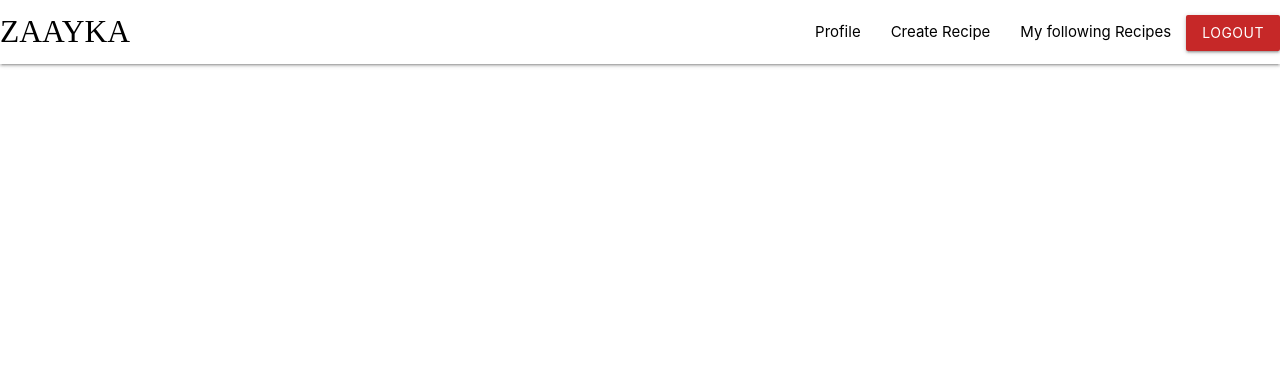
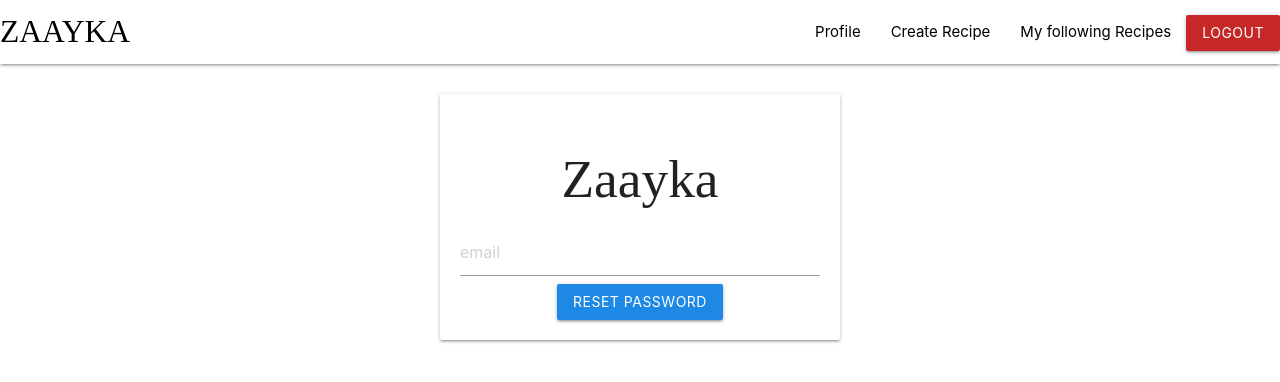
Before and after one commit to nupur102002/Zaayka, a React (Create React App) app in the folder client/: page /reset in a window 1280 px wide. Shown: the top 382 px of the page. Built offline with nearby package versions, Linux system fonts and the light colour scheme; sample sign-in values are in the browser's storage; a web font is replaced by a local one.

Commit message:
reset password uploaded on client side

```diff
--- a/client/src/App.js
+++ b/client/src/App.js
@@ -10,6 +10,8 @@ import SignUp from "./components/screens/Signup"
 import CreateRecipe from "./components/screens/CreateRecipe"
 import SubscribedUserRecipe from './components/screens/SubscribesUserRecipe'
 import {reducer,initialState} from './reducers/userReducer'
+import Reset from './components/screens/Reset';
+import NewPassword from './components/screens/NewPassword';
 
 export const UserContext = createContext()
 
@@ -33,6 +35,8 @@ const Routing = ()=>{
         <Route path="/create" element={<CreateRecipe />} />
         <Route path="/profile/:userid" element={<UserProfile />} />
         <Route path="/myfollowingpost" element={<SubscribedUserRecipe/>} />
+        <Route exact path="/reset" element={<Reset />} />
+        <Route path="/reset/:token" element={<NewPassword />} />
     </Routes>
   )
 }
--- a/client/src/components/screens/Login.js
+++ b/client/src/components/screens/Login.js
@@ -69,6 +69,7 @@ const Login=()=>{
 
             <h5>
                 <Link to="/signup">Dont have an account ?</Link>
+                <Link to="/reset">Forgot Password ?</Link>
             </h5>
             </div>
       </div>
--- /dev/null
+++ b/client/src/components/screens/NewPassword.js
@@ -0,0 +1,11 @@
+import React from 'react'
+
+const NewPassword = () => {
+  return (
+    <div>
+
+    </div>
+  )
+}
+
+export default NewPassword
--- /dev/null
+++ b/client/src/components/screens/Reset.js
@@ -0,0 +1,56 @@
+import React,{useState} from 'react'
+import {useNavigate} from 'react-router-dom'
+import M from 'materialize-css'
+const Reset  = ()=>{
+    const navigate = useNavigate()
+    const [email,setEmail] = useState("")
+    const PostData = ()=>{
+        if(!/^(([^<>()\[\]\\.,;:\s@"]+(\.[^<>()\[\]\\.,;:\s@"]+)*)|(".+"))@((\[[0-9]{1,3}\.[0-9]{1,3}\.[0-9]{1,3}\.[0-9]{1,3}])|(([a-zA-Z\-0-9]+\.)+[a-zA-Z]{2,}))$/.test(email)){
+            M.toast({html: "invalid email",classes:"#c62828 red darken-3"})
+            return
+        }
+        fetch('/reset-password',{
+            method:"post",
+            headers:{
+                "Content-Type":"application/json"
+            },
+            body:JSON.stringify({
+                email
+            })
+        }).then(res=>res.json())
+        .then(data=>{
+           if(data.error){
+              M.toast({html: data.error,classes:"#c62828 red darken-3"})
+           }
+           else{
+               M.toast({html:data.message,classes:"#43a047 green darken-1"})
+               navigate('/signin')
+           }
+        }).catch(err=>{
+            console.log(err)
+        })
+    }
+   return (
+      <div className="mycard">
+          <div className="card auth-card input-field">
+            <h2>Zaayka</h2>
+            <input
+            type="text"
+            placeholder="email"
+            value={email}
+            onChange={(e)=>setEmail(e.target.value)}
+            />
+            <button className="btn waves-effect waves-light #64b5f6 blue darken-1"
+            onClick={()=>PostData()}
+            >
+               Reset Password
+            </button>
+
+
+        </div>
+      </div>
+   )
+}
+
+
+export default Reset
```
